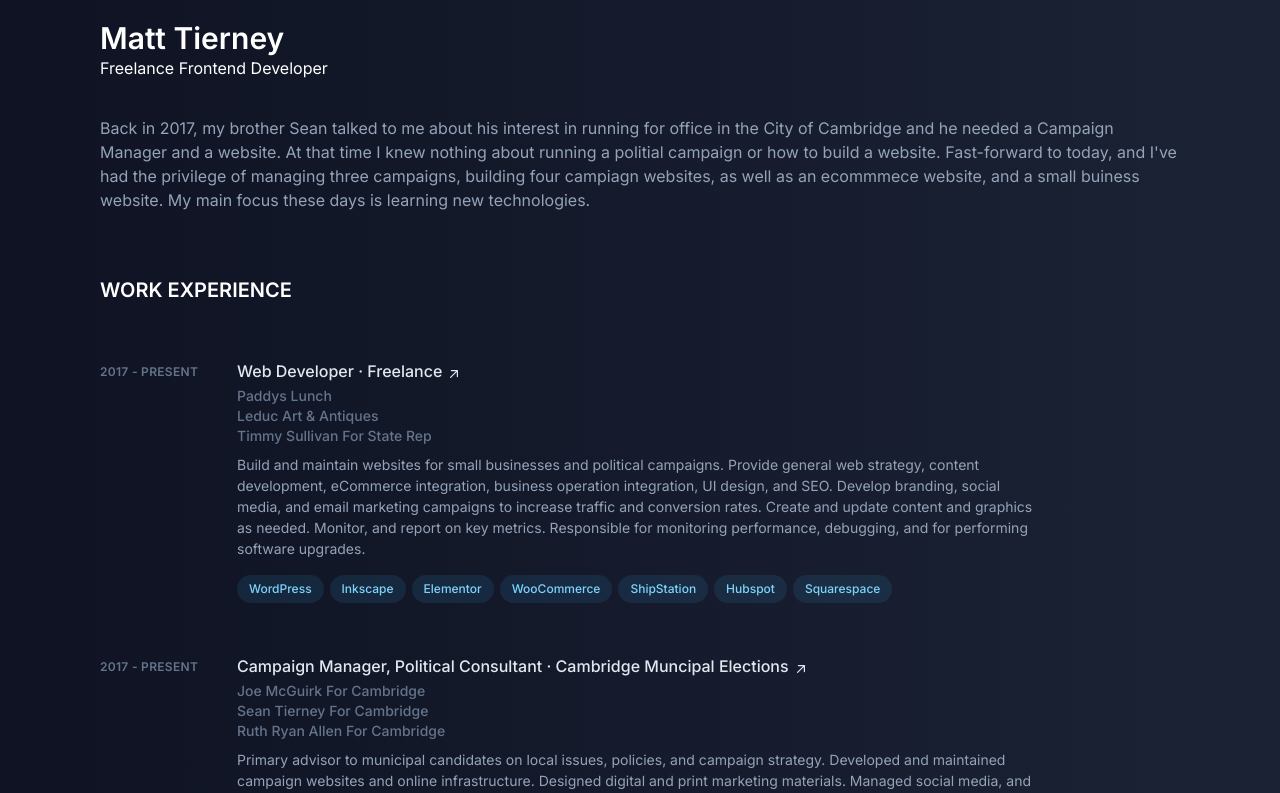
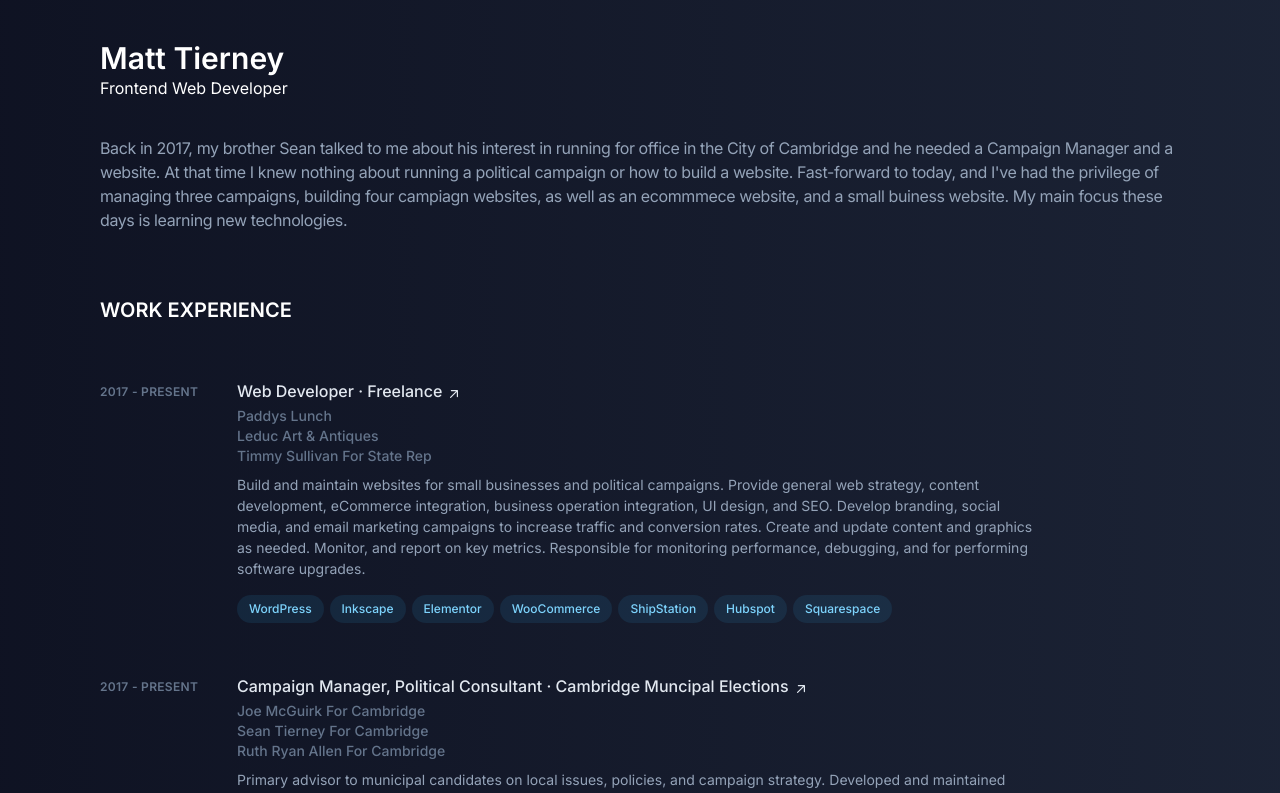
Before and after one commit to silvrfox153/matt-portfolio-3.0, a Next.js app: page / in a window 1280 px wide. Shown: the top 793 px of the page. Built offline with nearby package versions, Linux system fonts and the light colour scheme.

Commit message:
Adjusted letter spacing in about section

```diff
--- a/app/components/About.jsx
+++ b/app/components/About.jsx
@@ -3,11 +3,11 @@ const About = () => {
     <section id="about" className="p-5">
       <div>
         <div className="text-slate-400">
-          <p className="my-4">
+          <p className="my-4 tracking-tight">
             Back in 2017, my brother Sean talked to me about his interest in
             running for office in the City of Cambridge and he needed a Campaign
             Manager and a website. At that time I knew nothing about running a
-            politial campaign or how to build a website. Fast-forward to today,
+            political campaign or how to build a website. Fast-forward to today,
             and I&apos;ve had the privilege of managing three campaigns,
             building four campiagn websites, as well as an ecommmece website,
             and a small buiness website. My main focus these days is learning
--- a/app/components/Experience.jsx
+++ b/app/components/Experience.jsx
@@ -12,6 +12,7 @@ const Experience = () => {
         <ol className="group/list">
           <li className="my-12">
             <div className="group relative grid pb-1 transition-all sm:grid-cols-8 sm:gap-8 md:gap-4 lg:hover:!opacity-100 lg:group-hover/list:opacity-50">
+              <div className="absolute -inset-x-4 -inset-y-4 z-0 hidden rounded-md transition motion-reduce:transition-none lg:-inset-x-6 lg:block lg:group-hover:bg-slate-800/50 lg:group-hover:shadow-[inset_0_1px_0_0_rgba(148,163,184,0.1)] lg:group-hover:drop-shadow-lg"></div>
               <header className="z-10 mb-2 mt-1 text-xs font-semibold uppercase tracking-wide text-slate-500 sm:col-span-1">
                 2017 - Present
               </header>
--- a/app/components/Header.jsx
+++ b/app/components/Header.jsx
@@ -1,9 +1,9 @@
 const Header = () => {
   return (
-    <header className="px-5 pt-5">
+    <header className="px-5 pt-10">
       <div>
         <h1 className="text-white text-3xl font-semibold">Matt Tierney</h1>
-        <h2 className="text-white">Freelance Frontend Developer</h2>
+        <h2 className="text-white">Frontend Web Developer</h2>
       </div>
     </header>
   );
```
